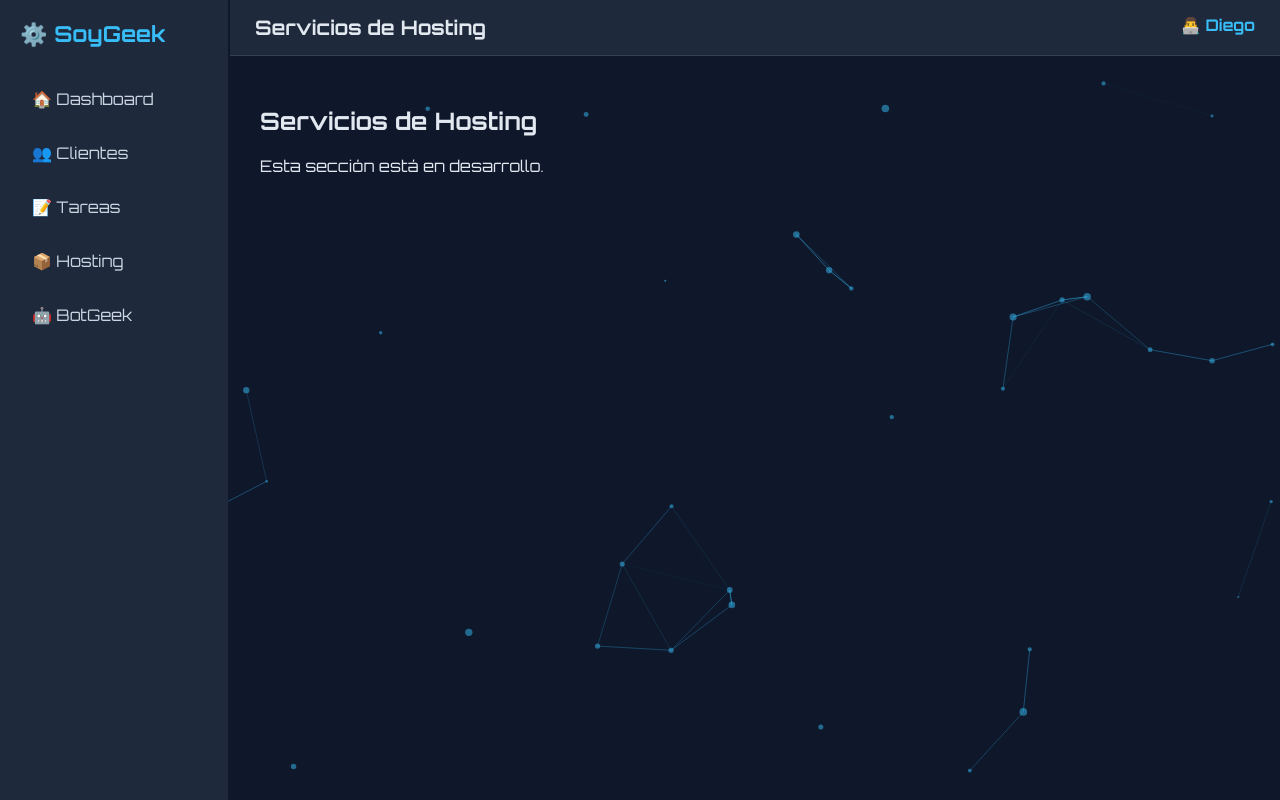
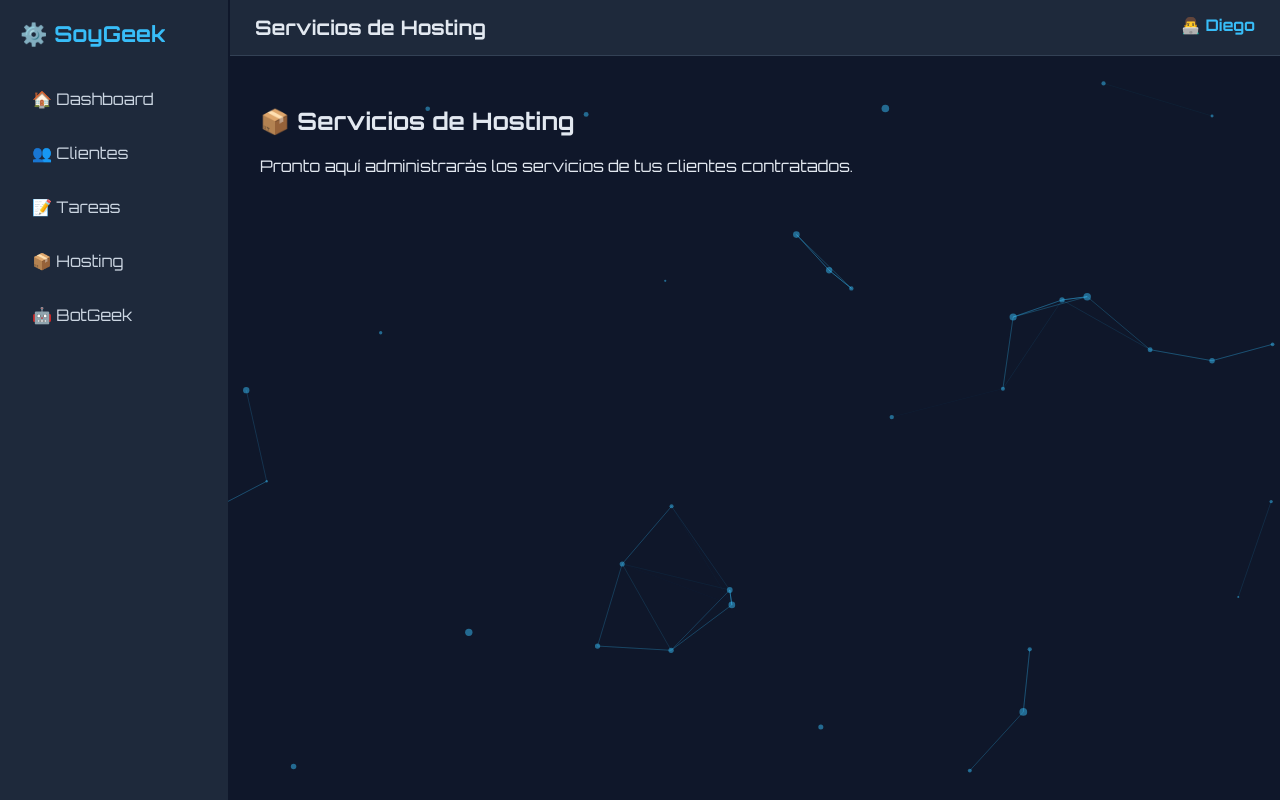
Before and after one commit to D13GOLF/soygeek-panel, a Flask app: page /servicios in a window 1280 px wide. Run offline with Flask 3, Linux system fonts and the light colour scheme; some libraries are stand-ins or nearby versions.

Commit message:
Update servicios.html

```diff
--- a/templates/servicios.html
+++ b/templates/servicios.html
@@ -1,5 +1,5 @@
 {% extends "layout.html" %}
 {% block content %}
-<h2>{{ title }}</h2>
-<p>Esta sección está en desarrollo.</p>
+<h2>📦 Servicios de Hosting</h2>
+<p>Pronto aquí administrarás los servicios de tus clientes contratados.</p>
 {% endblock %}
```
